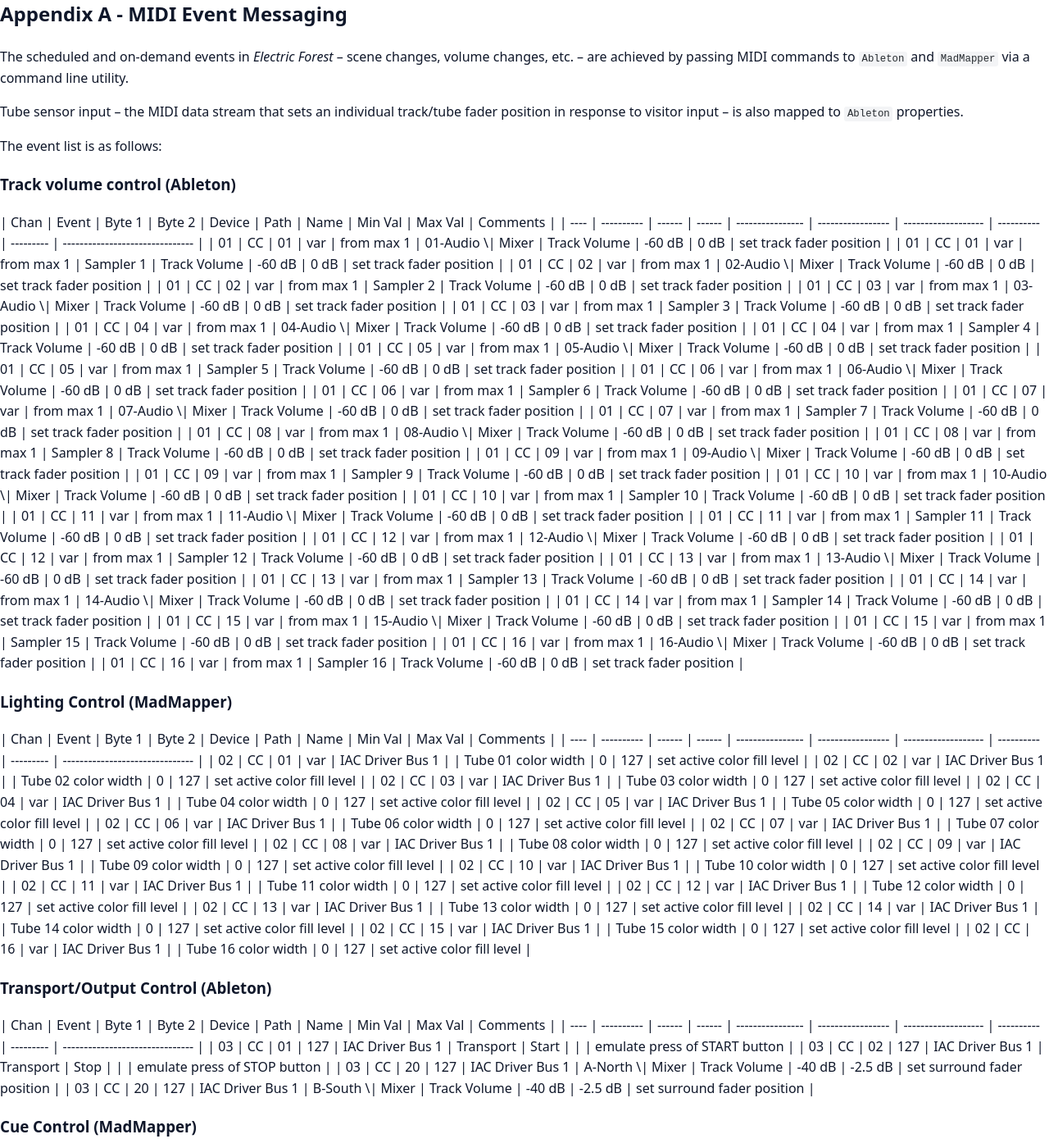
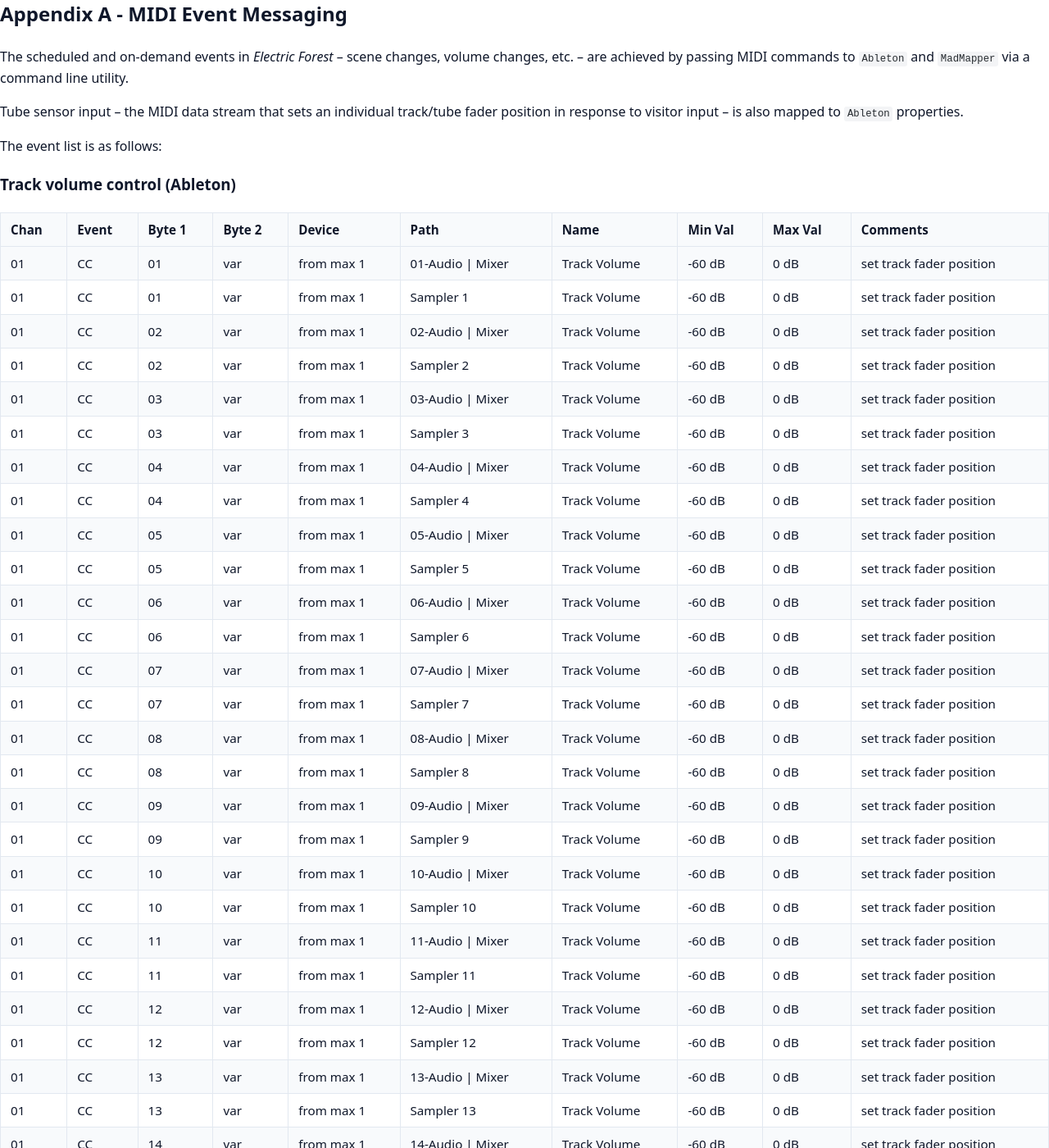
Before and after one commit to buryhoganllc/sonic-playground-guides, a Jekyll site: the page built from guides/electric-forest.md, in a window 1280 px wide and 1400 px high, scrolled down 6333 px. Shown: the whole window at 82% size. Built offline with Jekyll 4.4.1, drawn with Linux system fonts in a browser that asks for light colours; some of the changed text lies outside the part shown.

Commit message:
update formatting

```diff
--- a/guides/electric-forest.md
+++ b/guides/electric-forest.md
@@ -215,8 +215,6 @@
 
 ### Track volume control (Ableton)
 
-<div class="table-wrapper">
-
 | Chan | Event      | Byte 1 | Byte 2 | Device           | Path              | Name                | Min Val    | Max Val   | Comments                        |
 | ---- | ---------- | ------ | ------ | ---------------- | ----------------- | ------------------- | ---------- | --------- | ------------------------------- |
 | 01   | CC         | 01     | var    | from max 1       | 01-Audio \| Mixer | Track Volume        | -60 dB     | 0 dB      | set track fader position        |
@@ -252,11 +250,7 @@
 | 01   | CC         | 16     | var    | from max 1       | 16-Audio \| Mixer | Track Volume        | -60 dB     | 0 dB      | set track fader position        |
 | 01   | CC         | 16     | var    | from max 1       | Sampler 16        | Track Volume        | -60 dB     | 0 dB      | set track fader position        |
 
-</div>
-
 ### Lighting Control (MadMapper)
-
-<div class="table-wrapper">
 
 | Chan | Event      | Byte 1 | Byte 2 | Device           | Path              | Name                | Min Val    | Max Val   | Comments                        |
 | ---- | ---------- | ------ | ------ | ---------------- | ----------------- | ------------------- | ---------- | --------- | ------------------------------- |
@@ -277,11 +271,7 @@
 | 02   | CC         | 15     | var    | IAC Driver Bus 1 |                   | Tube 15 color width | 0          | 127       | set active color fill level     |
 | 02   | CC         | 16     | var    | IAC Driver Bus 1 |                   | Tube 16 color width | 0          | 127       | set active color fill level     |
 
-</div>
-
 ### Transport/Output Control (Ableton)
-
-<div class="table-wrapper">
 
 | Chan | Event      | Byte 1 | Byte 2 | Device           | Path              | Name                | Min Val    | Max Val   | Comments                        |
 | ---- | ---------- | ------ | ------ | ---------------- | ----------------- | ------------------- | ---------- | --------- | ------------------------------- |
@@ -290,30 +280,20 @@
 | 03   | CC         | 20     | 127    | IAC Driver Bus 1 | A-North \| Mixer  | Track Volume        | -40 dB     | -2.5 dB   | set surround fader position     |
 | 03   | CC         | 20     | 127    | IAC Driver Bus 1 | B-South \| Mixer  | Track Volume        | -40 dB     | -2.5 dB   | set surround fader position     |
 
-</div>
-
 ### Cue Control (MadMapper)
-
-<div class="table-wrapper">
 
 | Chan | Event      | Byte 1 | Byte 2 | Device           | Path              | Name                | Min Val    | Max Val   | Comments                        |
 | ---- | ---------- | ------ | ------ | ---------------- | ----------------- | ------------------- | ---------- | --------- | ------------------------------- |
 | 04   | CC         | 03     | 127    | IAC Driver Bus 1 | Scene 01 (Chasin) |                     | 0          | 127       | select color combo for scene    |
 | 04   | CC         | 04     | 127    | IAC Driver Bus 1 | Scene 02 (Martin) |                     | 0          | 127       | select color combo for scene    |
 
-</div>
-
 ### Scene Control (Ableton)
-
-<div class="table-wrapper">
 
 | Chan | Event      | Byte 1 | Byte 2 | Device           | Path              | Name                | Min Val    | Max Val   | Comments                        |
 | ---- | ---------- | ------ | ------ | ---------------- | ----------------- | ------------------- | ---------- | --------- | ------------------------------- |
 | 05   | CC         | 01     | 127    | IAC Driver Bus 1 | Scene 1 (Fade Out)|                     |            |           | trigger fade out scene          |
 | 05   | CC         | 03     | 127    | IAC Driver Bus 1 | Scene 3 (Chasin)  |                     |            |           | trigger scene                   |
 | 05   | CC         | 04     | 127    | IAC Driver Bus 1 | Scene 4 (Martin)  |                     |            |           | trigger scene                   |
-
-</div>
 
 ## Appendix B – Event Automation
 
```
Also changed, not shown: guides/guides.md (line endings or trailing spaces).
